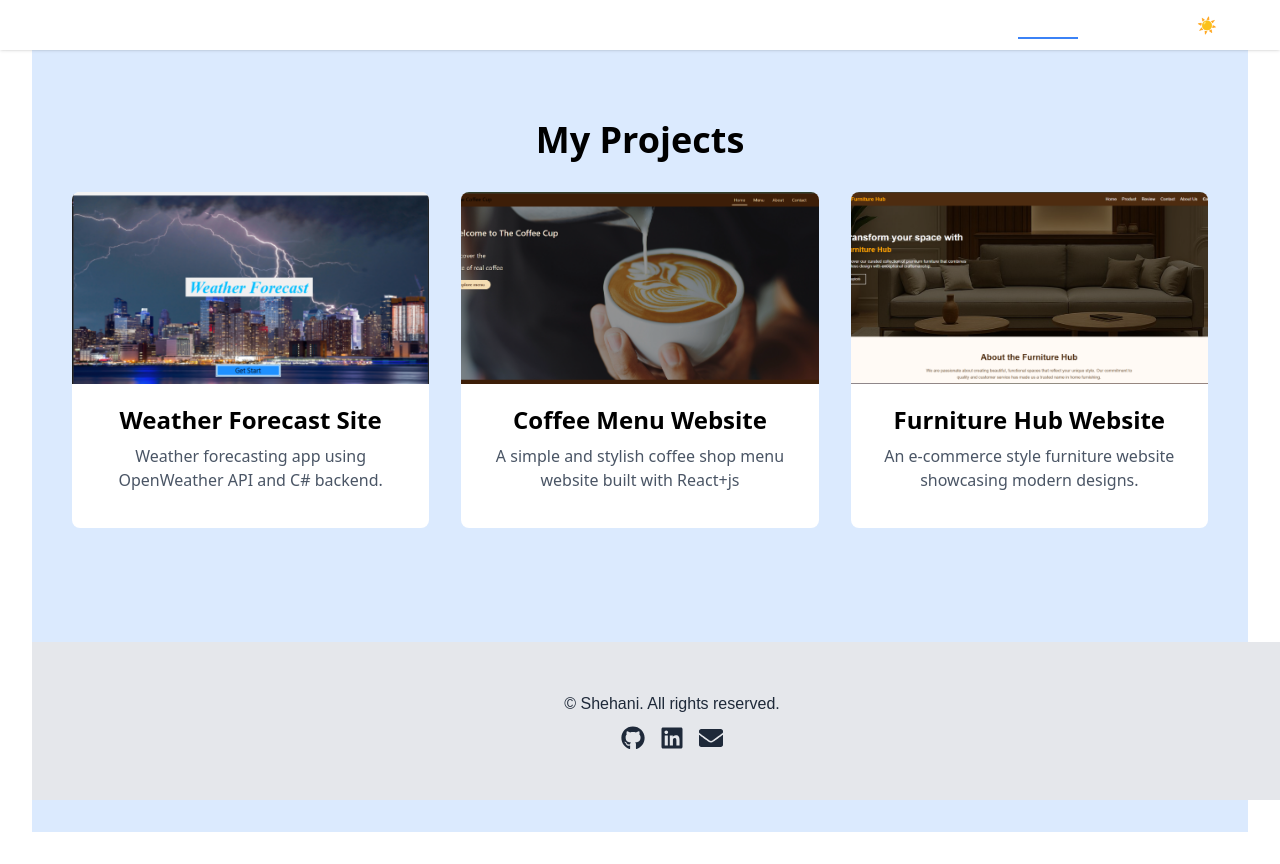
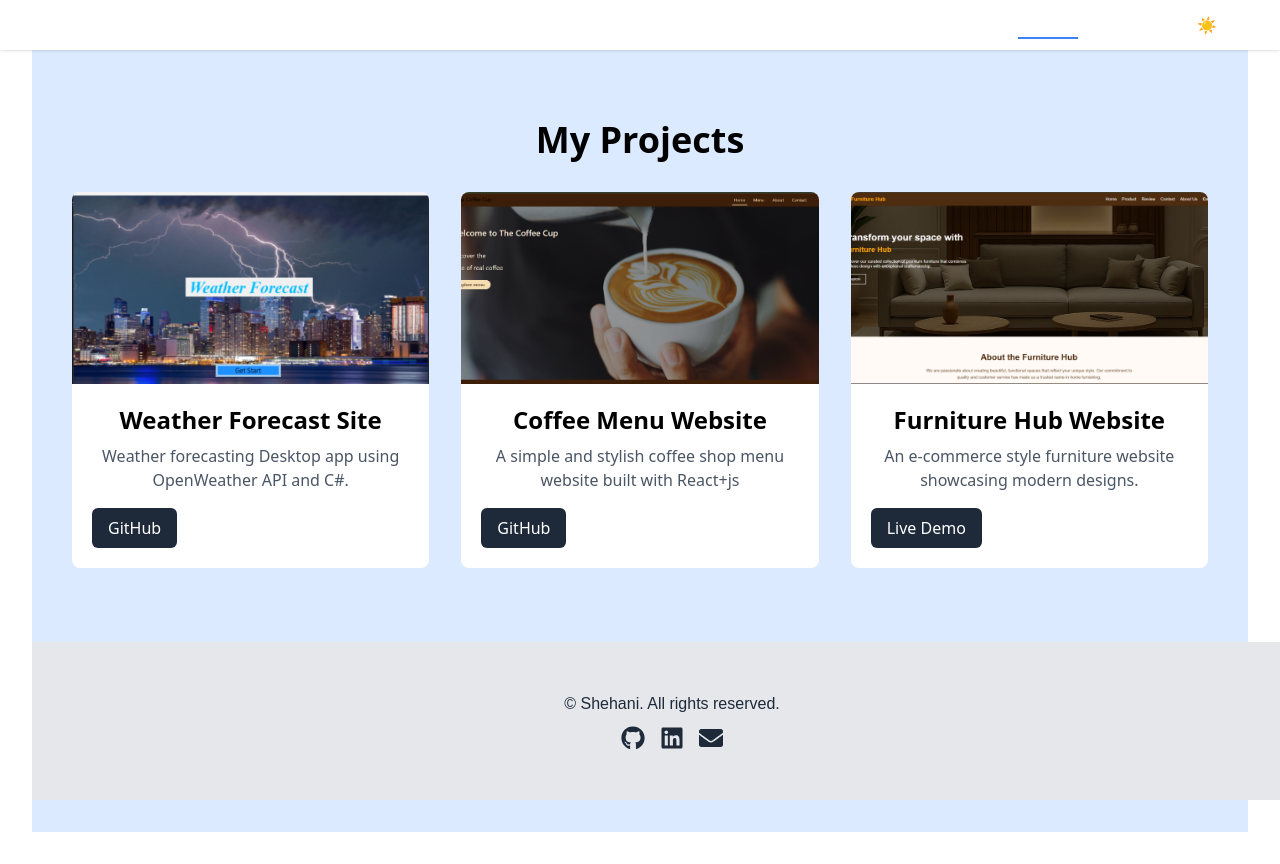
Before and after one commit to ICT-Courses/ict2233-ca-02-Shehani28, a React (Vite) app in the folder my-portfolio/: page /projects in a window 1280 px wide. Built offline with nearby package versions, Linux system fonts and the light colour scheme.

Commit message:
Add Projects page with three projects and links

```diff
--- a/my-portfolio/src/components/ProjectCard.jsx
+++ b/my-portfolio/src/components/ProjectCard.jsx
@@ -22,7 +22,7 @@ const ProjectCard = ({ title, description, image, github, demo}) => {
                     href={demo}
                     target="_blank"
                     rel="noopener noreferrer"
-                    className="px-4 py-2 bg-blue-500 text-white rounded-md hover:bg-blue-600" >
+                    className="px-4 py-2 bg-gray-800 text-white rounded-md hover:bg-gray-900" >
                        Live Demo
                     </a>
                     )}
--- a/my-portfolio/src/pages/Projects.jsx
+++ b/my-portfolio/src/pages/Projects.jsx
@@ -9,9 +9,9 @@ const projects = [
     {
         id:1,
         title: "Weather Forecast Site",
-        description: "Weather forecasting app using OpenWeather API and C# backend.",
+        description: "Weather forecasting Desktop app using OpenWeather API and C#.",
         image: Project1,
-        github:"",
+        github:"https://github.com/ICT-Courses/application-development-ca1-Shehani28",
         demo: "",
     },
     {
@@ -19,7 +19,7 @@ const projects = [
         title: "Coffee Menu Website",
         description: "A simple and stylish coffee shop menu website built with React+js",
         image: Project2,
-        github: "",
+        github: "https://github.com/ICT-Courses/ict2233-ca-01-Shehani28",
         demo: "",
     },
     {
@@ -28,7 +28,7 @@ const projects = [
         description: "An e-commerce style furniture website showcasing modern designs.",
         image: Project3,
         github: "",
-        demo: "",
+        demo: "https://drive.google.com/file/d/1MGukgvHDIKE4DkX2jfwEx0vvqHBT6hyv/view?usp=drivesdk",
     },
 ];
 
```
